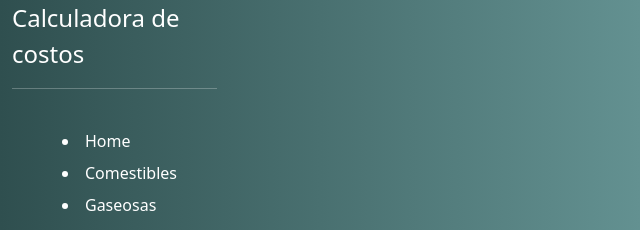
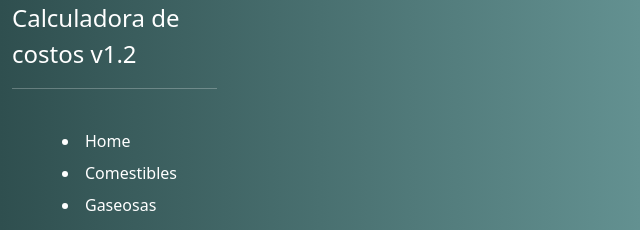
Before and after one commit to mgbrunini/Agus, a plain HTML site: page index.html in a window 1280 px wide. Shown: the top 230 px of the page, 0-640 px from the left. Drawn offline with nearby package versions, Linux system fonts and the light colour scheme.

Commit message:
Se agrega version

```diff
--- a/index.html
+++ b/index.html
@@ -13,7 +13,7 @@
     <div class="panel-lateral">
         <div class="container">
             <div>
-                <span class="fs-4">Calculadora de costos</span>
+                <span class="fs-4">Calculadora de costos v1.2</span>
             </div>
             <hr><br>
             <ul class="nav nav-pills flex-column mb-auto">
```
